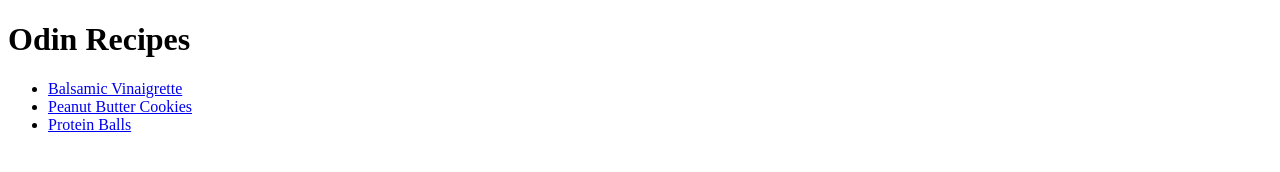
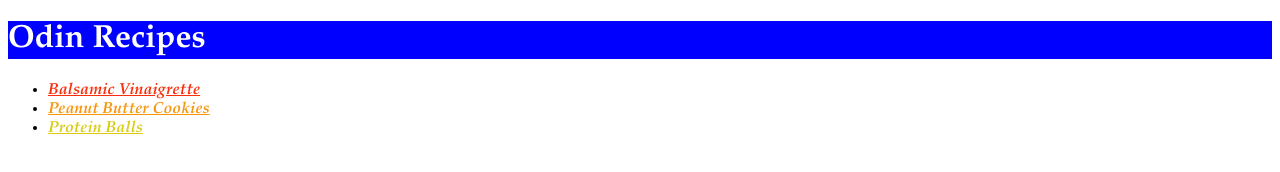
Before and after one commit to lauracorn/odin-recipes, a plain HTML site: page index.html in a window 1280 px wide. Drawn offline with Linux system fonts and the light colour scheme.

Commit message:
Create stylesheet for Recipes webpage
Create stylesheet and link to it in index and recipe
pages. Modify color, font weight, font size,
font style, background color, and font family.

```diff
--- a/index.html
+++ b/index.html
@@ -3,13 +3,14 @@
     <head>
         <meta charset="UTF-8">
         <title>Odin Recipes</title>
+        <link rel="stylesheet" href="styles.css">
     </head>
 
     <body>
-        <h1>Odin Recipes</h1>
+        <h1 class="title">Odin Recipes</h1>
         <ul>
-            <li><a href="recipes/balsamic-vinaigrette.html">Balsamic Vinaigrette</a></li>
-            <li><a href="recipes/peanut-butter-cookies.html">Peanut Butter Cookies</a></li>
-            <li><a href="recipes/protein-balls.html">Protein Balls</a></li>
+            <li><a href="recipes/balsamic-vinaigrette.html" id="list1">Balsamic Vinaigrette</a></li>
+            <li><a href="recipes/peanut-butter-cookies.html" id="list2">Peanut Butter Cookies</a></li>
+            <li><a href="recipes/protein-balls.html" id="list3">Protein Balls</a></li>
     </body>
 </html>
--- /dev/null
+++ b/styles.css
@@ -0,0 +1,41 @@
+* {
+    font-family: Garamond, Georgia, serif;
+}
+
+.title {
+    background-color: blue;
+    color: rgb(255,255,255);
+    font-weight: 900;
+}
+
+li {
+    font-style: italic;
+    font-weight: bold;
+}
+
+#list1 {
+    color: rgb(248, 48, 13);
+}
+
+#list2 {
+    color:rgb(248, 150, 13)
+}
+
+#list3 {
+    color: rgb(218, 205, 22);
+}
+
+p {
+    background-color: blue;
+    color: yellow;
+    font-size: large;
+}
+
+h2 {
+    font-family: cursive;
+    font-size:xx-large;
+}
+
+h1 {
+    color:red;
+}
```
Also changed, not shown: recipes/balsamic-vinaigrette.html (+1 -0 lines), recipes/peanut-butter-cookies.html (+1 -0 lines), recipes/protein-balls.html (+1 -0 lines).
